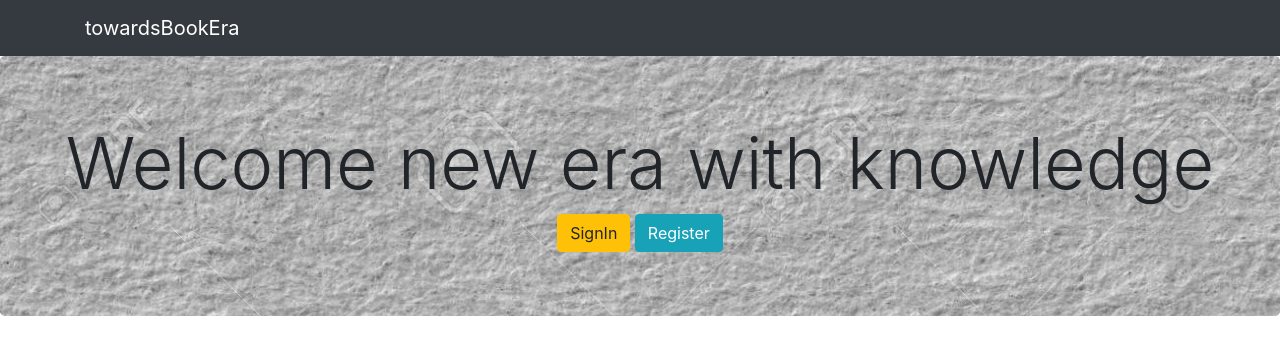
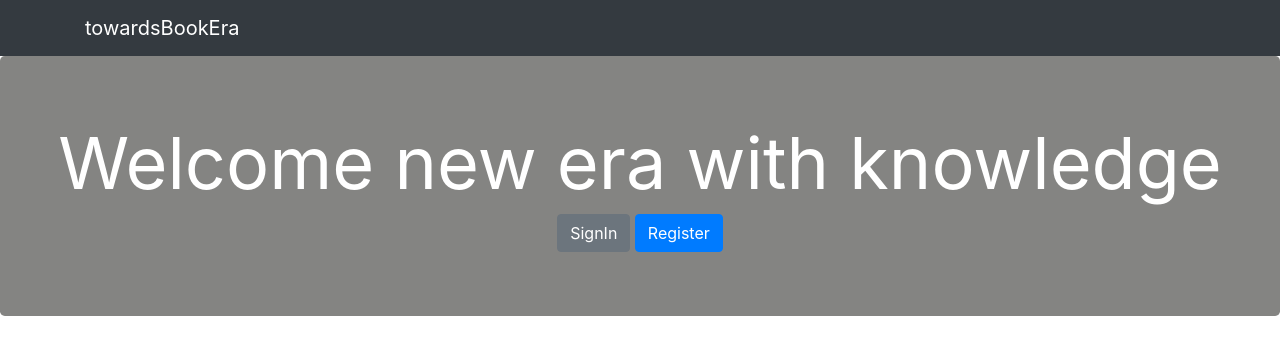
Before and after one commit to SohamJPatel/towardsBookEra, a Django app: page / in a window 1280 px wide. Shown: the top 345 px of the page. Run offline with Django 3.2, Linux system fonts and the light colour scheme; some libraries are stand-ins or nearby versions.

Commit message:
home UI set

```diff
--- a/templates/towardsBookEra/home.html
+++ b/templates/towardsBookEra/home.html
@@ -29,9 +29,9 @@
 
 
 <section id="hdr" class="jumbotron text-center">
-        <h2 class="display-3">Welcome new era with knowledge</h2>
-        <a href="{% url 'loginPath' %}" class="btn btn-warning">SignIn</a>
-    <a href="{% url 'registerPath' %}" class="btn btn-info">Register</a>
+        <h2 style="color:white" class="display-3"><b>Welcome new era with knowledge</b></h2>
+        <a href="{% url 'loginPath' %}" class="btn btn-secondary">SignIn</a>
+    <a href="{% url 'registerPath' %}" class="btn btn-primary dark">Register</a>
     </section>
 <section id="zzz">
 
--- a/towardsBookEra/settings.py
+++ b/towardsBookEra/settings.py
@@ -82,7 +82,7 @@
         'USER': 'root',
         'PASSWORD': '',
         'HOST': '127.0.0.1',
-        'PORT': '3308',
+        'PORT': '3306',
         'OPTIONS': {
             'init_command': "SET sql_mode='STRICT_TRANS_TABLES'"
         }
```
Also changed, not shown: accounts/migrations/0006_auto_20201105_1551.py (added), accounts/static/accounts/images/header1.jpg.
